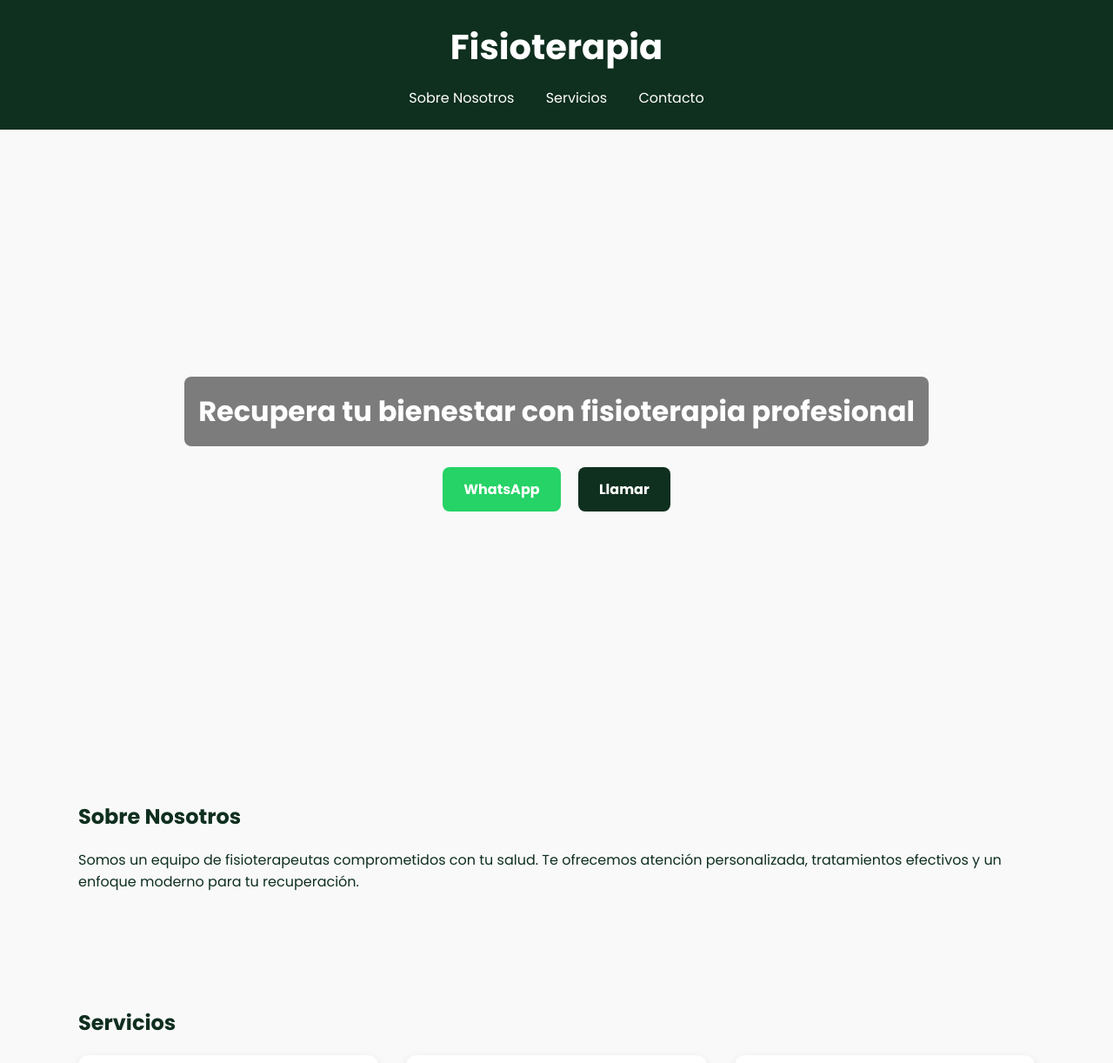
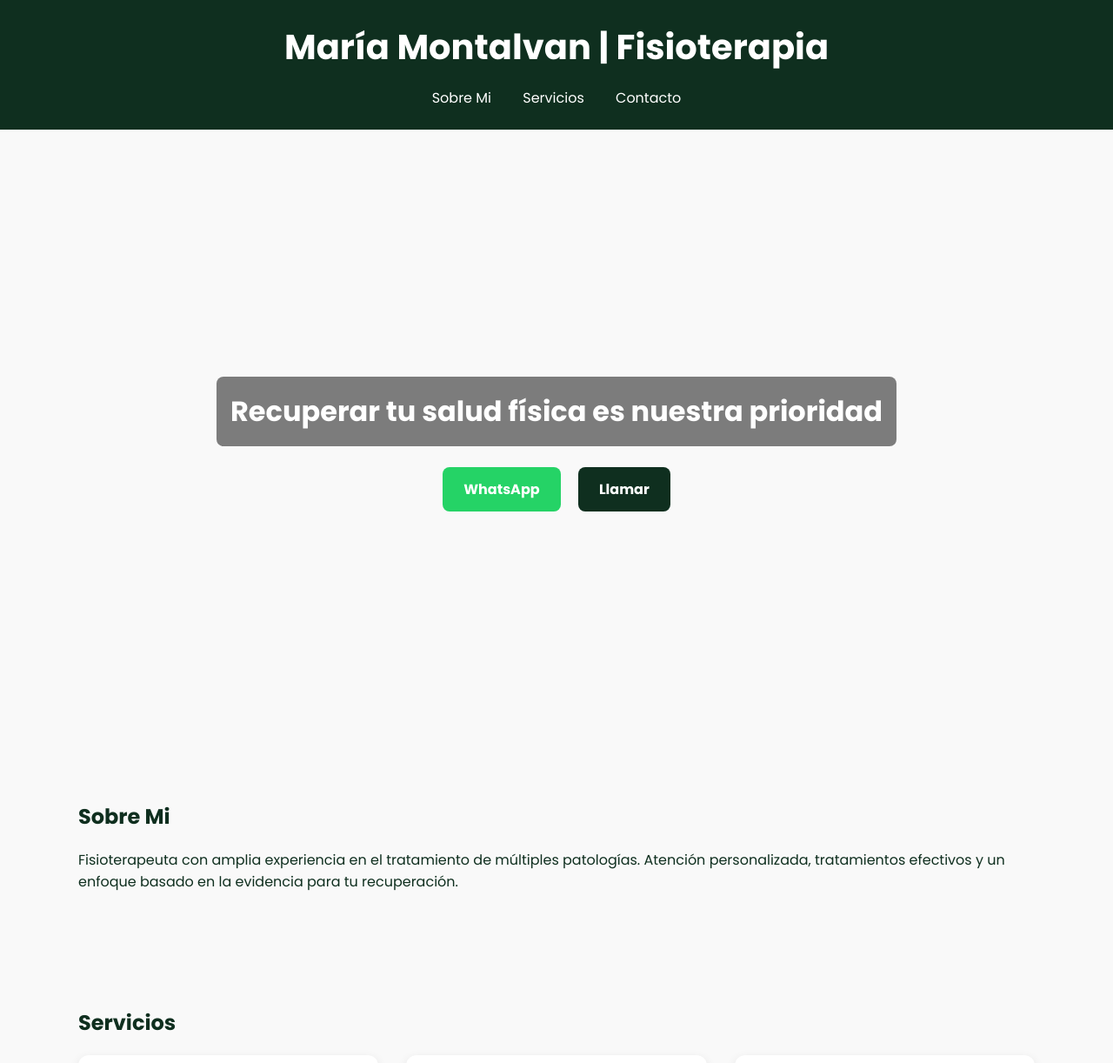
Before and after one commit to mariamontalvanfisio/mariamontalvanfisio, a plain HTML site: page index.html in a window 1280 px wide. Shown: the top 1222 px of the page at 87% size. Drawn offline with Linux system fonts and the light colour scheme.

Commit message:
Update index.html

```diff
--- a/index.html
+++ b/index.html
@@ -3,7 +3,7 @@
 <head>
   <meta charset="UTF-8">
   <meta name="viewport" content="width=device-width, initial-scale=1.0">
-  <title>Fisioterapia | Tu Bienestar Primero</title>
+  <title>María Montalvan Fisioterapia | Tu Bienestar empieza aquí </title>
 
   <!-- Google Fonts -->
   <link href="https://fonts.googleapis.com/css2?family=Poppins:wght@400;600;700&display=swap" rel="stylesheet">
@@ -11,25 +11,25 @@
 </head>
 <body>
   <header>
-    <h1>Fisioterapia</h1>
+    <h1>María Montalvan | Fisioterapia</h1>
     <nav>
-      <a href="#sobre">Sobre Nosotros</a>
+      <a href="#sobre">Sobre Mi</a>
       <a href="#servicios">Servicios</a>
       <a href="#contacto">Contacto</a>
     </nav>
   </header>
 
   <section class="hero">
-    <h2>Recupera tu bienestar con fisioterapia profesional</h2>
+    <h2>Recuperar tu salud física es nuestra prioridad </h2>
     <div class="buttons">
-      <a href="https://wa.me/34123456789" target="_blank" class="btn-whatsapp">WhatsApp</a>
-      <a href="tel:+34123456789" class="btn-call">Llamar</a>
+      <a href="https://wa.me/34624885920" target="_blank" class="btn-whatsapp">WhatsApp</a>
+      <a href="tel:+34624885920" class="btn-call">Llamar</a>
     </div>
   </section>
 
   <section id="sobre">
-    <h2>Sobre Nosotros</h2>
-    <p>Somos un equipo de fisioterapeutas comprometidos con tu salud. Te ofrecemos atención personalizada, tratamientos efectivos y un enfoque moderno para tu recuperación.</p>
+    <h2>Sobre Mi</h2>
+    <p>Fisioterapeuta con amplia experiencia en el tratamiento de múltiples patologías. Atención personalizada, tratamientos efectivos y un enfoque basado en la evidencia para tu recuperación.</p>
   </section>
 
   <section id="servicios">
```
